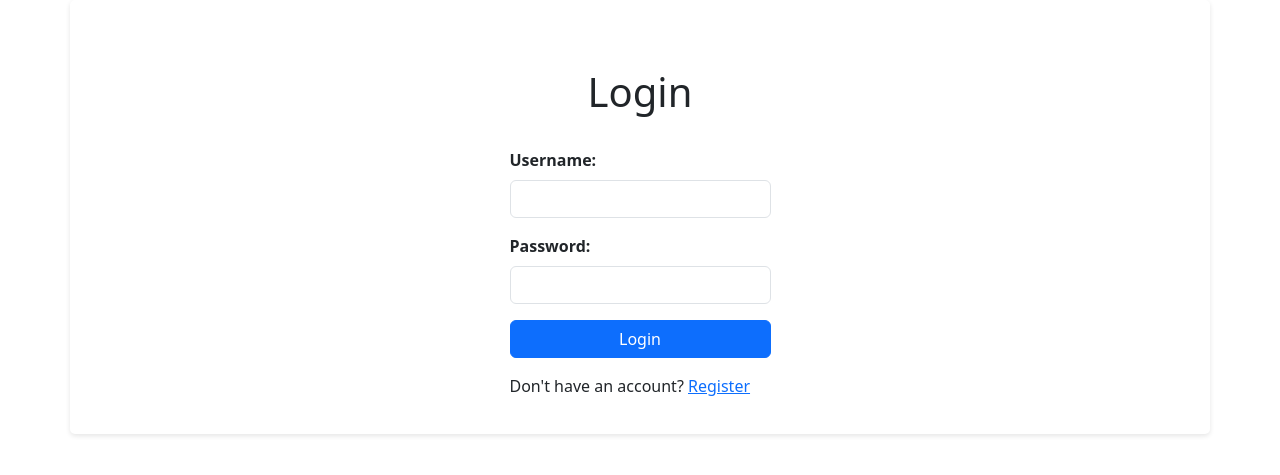
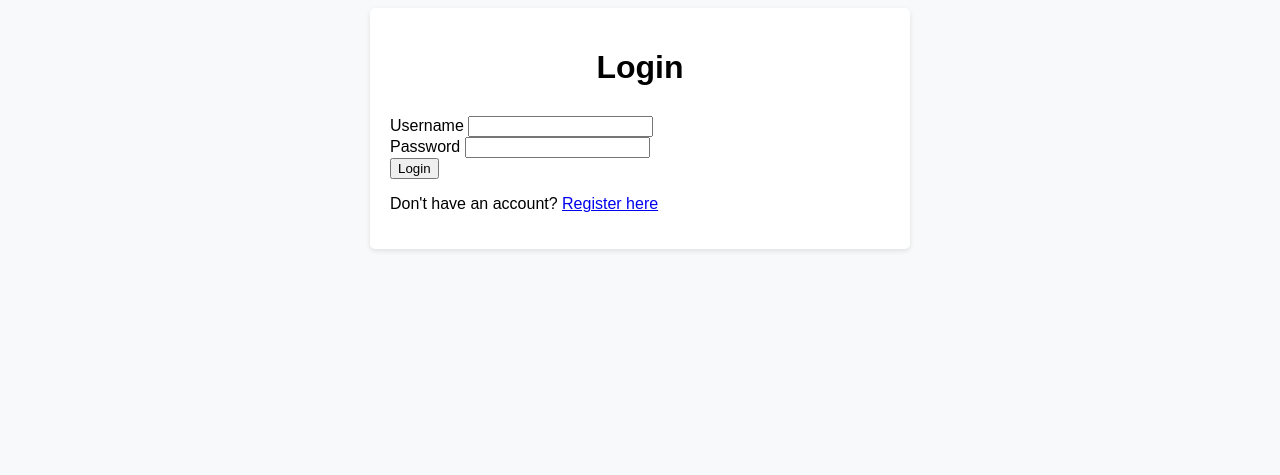
Before and after one commit to Hsadikot95S/Todo-App, a Flask app: page /login in a window 1280 px wide. Shown: the top 475 px of the page. Run offline with Flask 2, Linux system fonts and the light colour scheme; some libraries are stand-ins or nearby versions.

Commit message:
Revamped the login and registration pages and also deleted credentials

```diff
--- a/app.py
+++ b/app.py
@@ -10,7 +10,7 @@ import datetime
 # App initialization
 app = Flask(__name__)
 app.config['SECRET_KEY'] = os.urandom(24)
-app.config["MONGO_URI"] = "mongodb+srv://admin:test@cluster0.2pkodqh.mongodb.net/Todo"
+app.config["MONGO_URI"] ="abcdefghijklmnopqrstuvwxyz"
 mongo = PyMongo(app)
 
 # Scheduler initialization
--- a/templates/login.html
+++ b/templates/login.html
@@ -1,30 +1,25 @@
+<!-- login.html -->
 <!DOCTYPE html>
 <html>
 <head>
-    <title>Login</title
-    <meta name="viewport" content="width=device-width, initial-scale=1.0">
-    <link rel="stylesheet" href="{{ url_for('static', filename='styles.css') }}">
-    <link rel="stylesheet" href="https://cdn.jsdelivr.net/npm/bootstrap@5.7.0/dist/css/bootstrap.min.css">
+    <title>Login</title>
+    <link rel="stylesheet" type="text/css" href="{{ url_for('static', filename='styles.css') }}">
 </head>
 <body>
     <div class="container">
-        <h1 class="mt-5">Login</h1>
-        <div class="row justify-content-center">
-            <div class="col-md-6 col-lg-4 col-xl-3 mt-4">
-                <form action="{{ url_for('login') }}" method="post">
-                    <div class="mb-3">
-                        <label for="username" class="form-label">Username:</label>
-                        <input type="text" id="username" name="username" class="form-control" required>
-                    </div>
-                    <div class="mb-3">
-                        <label for="password" class="form-label">Password:</label>
-                        <input type="password" id="password" name="password" class="form-control" required>
-                    </div>
-                    <input type="submit" value="Login" class="btn btn-primary">
-                </form>
-                <p class="mt-3">Don't have an account? <a href="{{ url_for('register') }}">Register</a></p>
+        <h1>Login</h1>
+        <form method="POST" action="{{ url_for('login') }}">
+            <div class="form-group">
+                <label for="username">Username</label>
+                <input type="text" name="username" id="username" required>
             </div>
-        </div>
+            <div class="form-group">
+                <label for="password">Password</label>
+                <input type="password" name="password" id="password" required>
+            </div>
+            <button type="submit" class="btn">Login</button>
+        </form>
+        <p>Don't have an account? <a href="{{ url_for('register') }}">Register here</a></p>
     </div>
 </body>
 </html>
```
Also changed, not shown: templates/register.html (+18 -20 lines).
